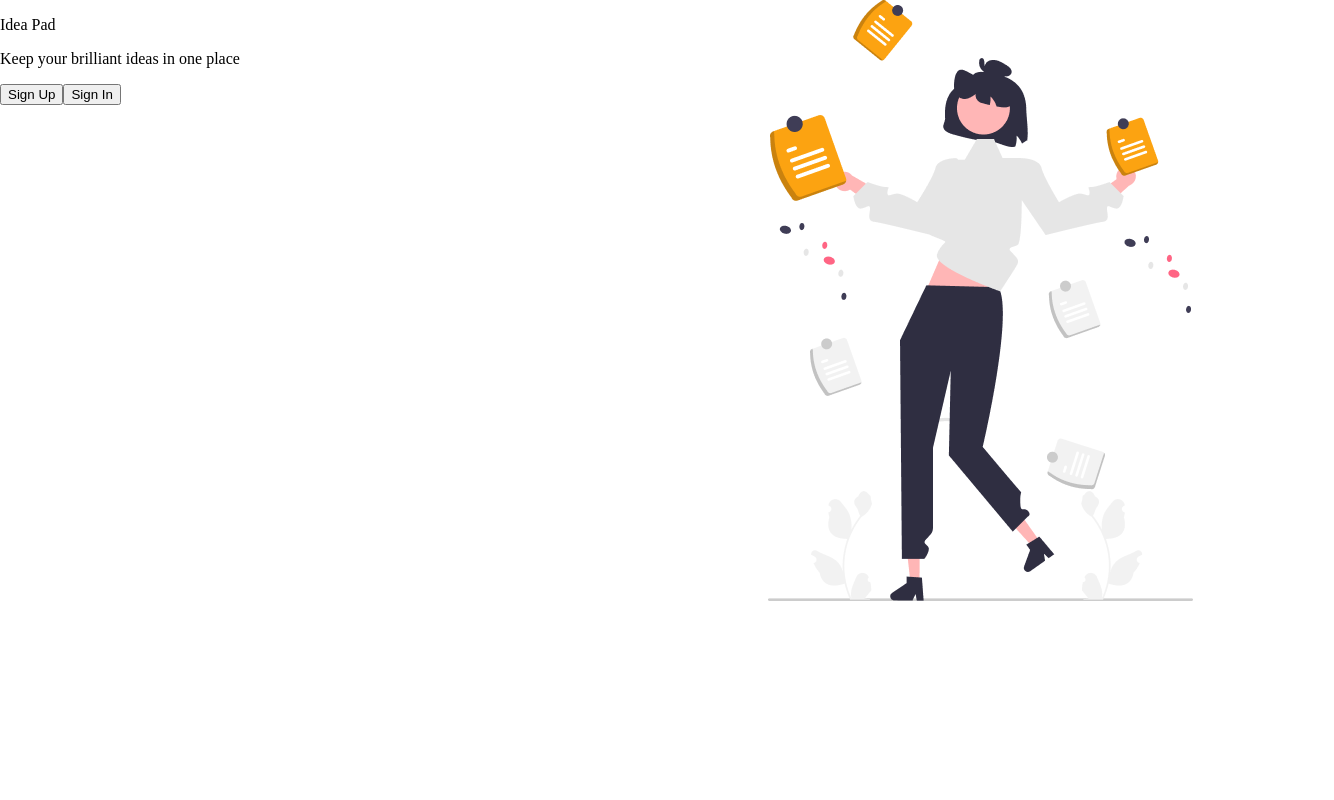
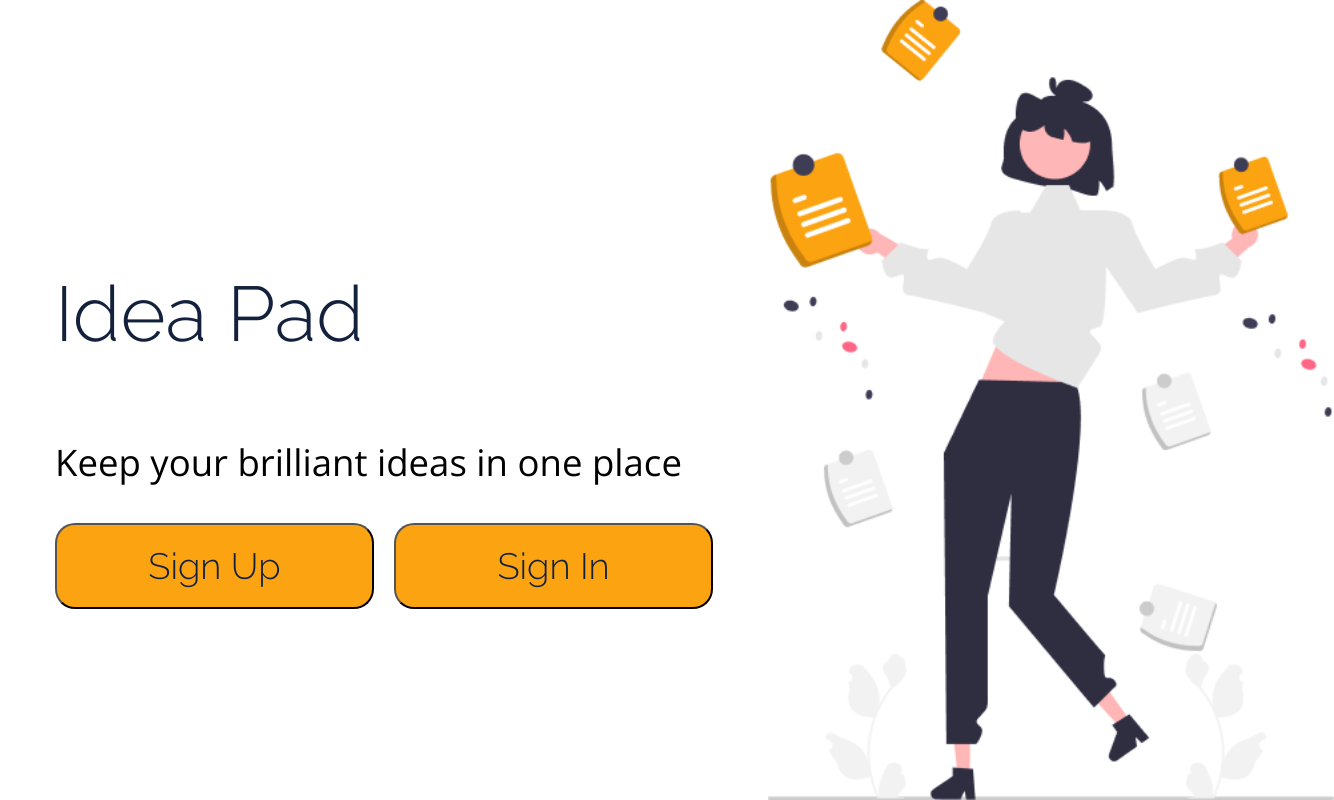
Before and after one commit to yenum/Be-Mindful, a React (Create React App) app in the folder client/: page / in a window 1280 px wide. Shown: the whole page, 1334 px wide, since content can reach past the window. Built offline with nearby package versions, Linux system fonts and the light colour scheme.

Commit message:
Add css styles

```diff
--- a/client/public/index.html
+++ b/client/public/index.html
@@ -10,6 +10,7 @@
       content="Web site created using create-react-app"
     />
     <link rel="icon" type="image/png" sizes="32x32" href="/favicon.ico.png">
+    <link href="https://fonts.googleapis.com/css?family=Open+Sans|Raleway:300,400" rel="stylesheet">
 
     <!--
       manifest.json provides metadata used when your web app is installed on a
--- a/client/src/pages/HomePage/Homepage.css
+++ b/client/src/pages/HomePage/Homepage.css
@@ -0,0 +1,77 @@
+.ideaimage {
+/* position: absolute;
+width: 425px;
+height: 601px;
+left: 897px;
+top: 156px; */
+margin-left: auto;
+}
+.container {
+    display: flex;
+    height: 100vh;
+}
+
+.inner-container {
+    width: 60%;
+    display: flex;
+}
+
+.splash-message {
+    margin: auto;
+}
+
+
+.title {
+/* position: absolute;
+width: 454.84px;
+height: 100px;
+left: 211px;
+top: 371px; */
+
+font-family: 'Raleway';
+font-style: normal;
+font-weight: 300;
+font-size: 77.4194px;
+line-height: 91px;
+
+color: #14213D;
+}
+
+.description {
+/* position: absolute;
+width: 523.43px;
+height: 104px;
+left: 208px;
+top: 491px; */
+
+font-family: 'Open Sans';
+font-style: normal;
+font-weight: 400;
+font-size: 36.5714px;
+line-height: 50px;
+
+color: #000000;
+}
+
+.signup {
+width: 319px;
+height: 86px;
+margin-right: 20px;
+}
+
+.signin {
+width: 319px;
+height: 86px;
+
+}
+
+#button-styles {
+background: #FCA311;
+border-radius: 20px;
+font-family: 'Raleway';
+font-style: normal;
+font-weight: 300;
+font-size: 36.5714px;
+line-height: 43px;
+color: #14213D;
+}
--- a/client/src/pages/HomePage/Homepage.jsx
+++ b/client/src/pages/HomePage/Homepage.jsx
@@ -1,22 +1,23 @@
 import React from 'react'
 import ideaflow from '../../images/Ideaflow.png'
+import './Homepage.css'
 
 const Homepage = () => {
   return (
-    <div style={{display:'flex'}}>
-        <div style={{width:'60%'}}>
-            <div>
-                <p>Idea Pad</p>
-                <p>Keep your brilliant ideas in one place</p>
+    <div className='container'>
+        <div className='inner-container'>
+            <div className='splash-message'>
+                <p className='title'>Idea Pad</p>
+                <p className='description'>Keep your brilliant ideas in one place</p>
                 <div>
-                    <button>Sign Up</button>
-                    <button>Sign In</button>
+                    <button className='signup' id='button-styles'>Sign Up</button>
+                    <button className='signin' id='button-styles'>Sign In</button>
                 </div>
 
             </div>
         </div>
-        <div style={{width:'40%'}}>
-            <img src= {ideaflow} alt='ideas flowing'/>
+        <div style={{width:'40%', display:'flex'}}>
+            <img className='ideaimage'src= {ideaflow} alt='ideas flowing'/>
         </div>
 
     </div>
```
Also changed, not shown: 1 other file (tests, documents, lock files or other folders).
